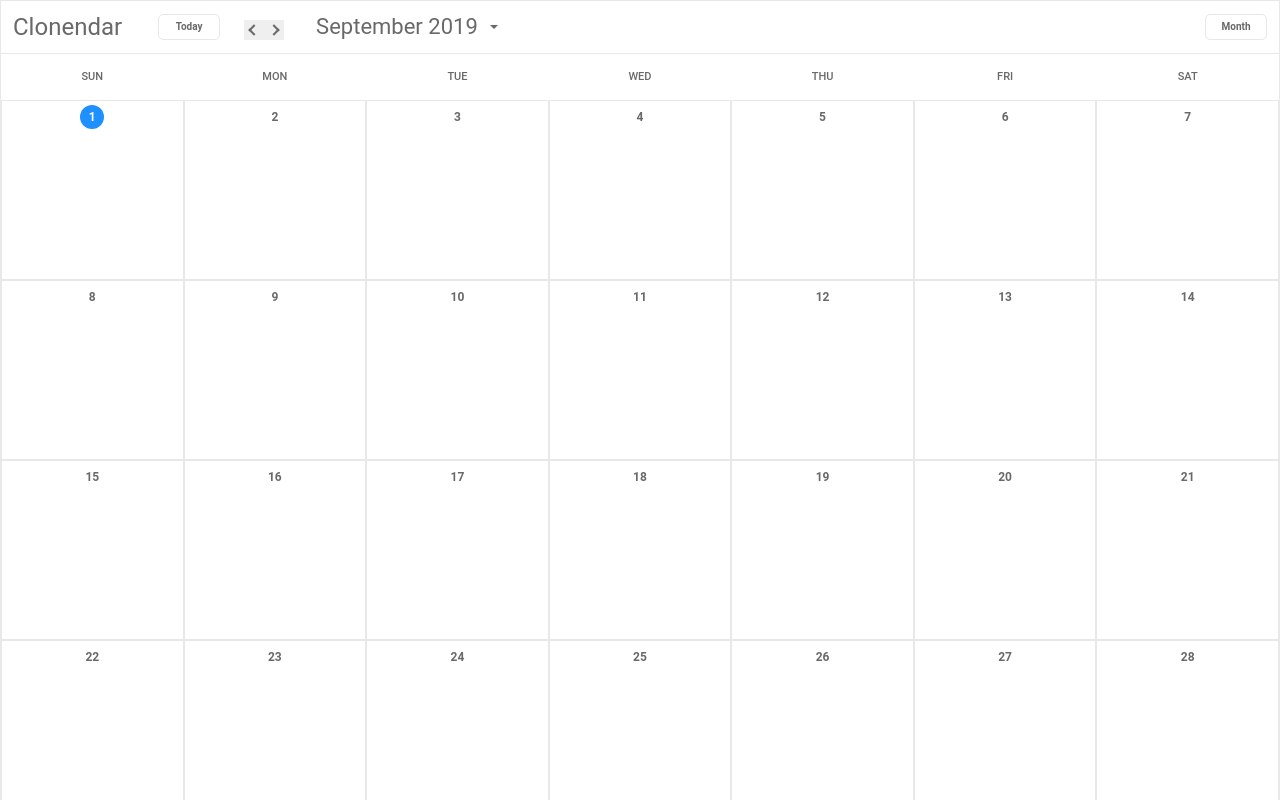
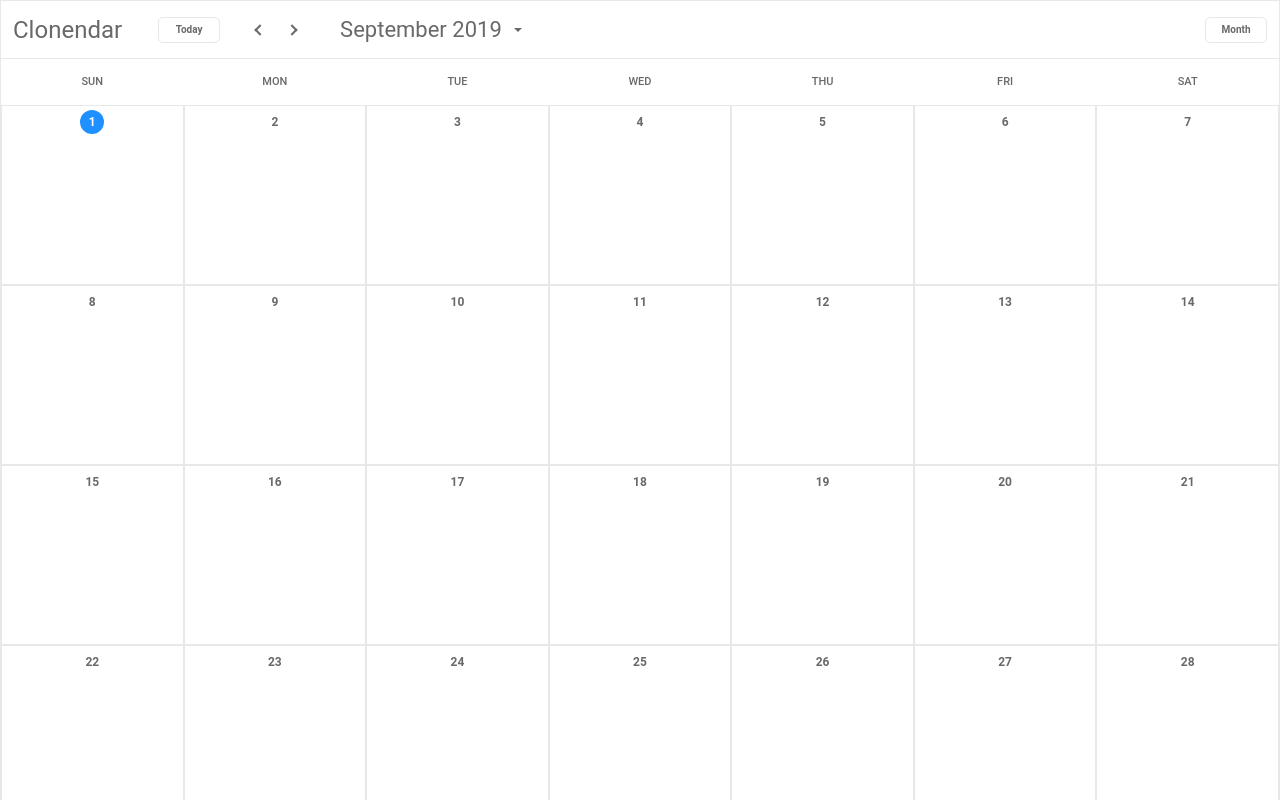
Before and after one commit to panama24/calendar, a React (Create React App) app: page / in a window 1280 px wide. Shown: the top 800 px of the page. Built offline with nearby package versions, Linux system fonts and the light colour scheme; no server answers.

Commit message:
buncha stuff

```diff
--- a/src/App.js
+++ b/src/App.js
@@ -60,9 +60,29 @@ function App() {
   }
 
   const formSubmissionHandler = values => {
-    const { description, endDate, startDate, title } = values;
-    const endDateTime = moment(endDate).format('YYYY/MM/DD HH:mm:ss');
-    const startDateTime = moment(startDate).format('YYYY/MM/DD HH:mm:ss');
+    const { description, endDate, endTime, startDate, startTime, title } = values;
+    const endDateTime = moment(`${endDate} ${endTime}`, 'MMM DD, YYYY HH:mm').format('YYYY/MM/DD HH:mm:ss');
+    const startDateTime = moment(`${startDate} ${startTime}`, 'MMM DD, YYYY').format('YYYY/MM/DD HH:mm:ss');
+    // const eventDaySpan = Math.abs(moment(startDate, 'MMM DD, YYYY').diff(moment(endDate, 'MMM DD, YYYY'), 'days')) + 1;
+
+    // console.log(startDate, endDate);
+    // const eventArr = Array.from(Array(eventDaySpan)).map((e, i) => {
+      // // console.log(moment(startDate).add(i, 'days').format('YYYY/MM/DD HH:mm:ss'));
+      // const endDateTime = moment(endDate)
+        // .add(i, 'days')
+        // .format('YYYY/MM/DD HH:mm:ss');
+      // const startDateTime = moment(startDate)
+        // .add(i, 'days')
+        // .format('YYYY/MM/DD HH:mm:ss');
+      // return {
+        // description,
+        // endDateTime,
+        // startDateTime,
+        // title,
+        // type: eventAction.type,
+      // }
+    // })
+    // console.log(eventArr);
 
     fetch('http://localhost:3001/events', {
       method: 'post',
--- a/src/components/calendar/styles.js
+++ b/src/components/calendar/styles.js
@@ -126,8 +126,15 @@ const StyledNavigation = styled.button`
   border: none;
   color: ${DARK_GREY};
   cursor: pointer;
-  font-size: 24px;
   margin: ${({ margin }) => margin && margin};
+  background: ${WHITE};
+  border-radius: 30px;
+  padding: 12px;
+
+  &:hover {
+    background: ${HOVER_GREY};
+    padding: 12px;
+  }
 
   &:focus {
     outline: none;
--- a/src/components/form/index.js
+++ b/src/components/form/index.js
@@ -19,11 +19,9 @@ import {
 import { Button } from '../shared/button';
 
 const TimeInputs = ({ endTime, handleInputChange, startTime, togglingEventAction }) => startTime ?  (
-  // onBlur doesn't work
   <>
     <Time
       name='startTime'
-      onBlur={e => togglingEventAction({ [e.target.name]: e.target.value })}
       onChange={handleInputChange}
       placeholder={startTime}
       type='text'
@@ -70,8 +68,8 @@ const getStartEndDates = day => {
 const initialState = day => ({
   title: '',
   description: '',
-  startDate: day,
-  endDate: day,
+  startDate: moment(day).format('MMM DD, YYYY'),
+  endDate: moment(day).format('MMM DD, YYYY'),
   startTime: '',
   endTime: '',
 });
@@ -85,15 +83,15 @@ const Form = ({ clearFormValues, formSubmissionHandler, day, togglingEventAction
 
   const handleTimeSelect = () => {
     const { endDate, startDate } = getStartEndDates(day);
-    const formatStart = moment(startDate).format('hh:mm a');
-    const formatEnd = moment(endDate).format('hh:mm a');
+    const formatStart = moment(startDate)
+      .format('hh:mm a');
+    const formatEnd = moment(endDate)
+      .format('hh:mm a');
 
     togglingEventAction({ end: formatEnd, start: formatStart })
 
     setFormValues({
       ...formValues,
-      endDate,
-      startDate,
       startTime: formatStart,
       endTime: formatEnd,
     });
@@ -111,7 +109,7 @@ const Form = ({ clearFormValues, formSubmissionHandler, day, togglingEventAction
     startDate,
     startTime,
     title,
-    } = formValues;
+  } = formValues;
   return (
     <FormWrapper>
       <form>
@@ -142,13 +140,12 @@ const Form = ({ clearFormValues, formSubmissionHandler, day, togglingEventAction
               <DateInput
                 name="startDate"
                 onChange={handleInputChange}
-                placeholder={moment(startDate).format('MMM DD, YYYY')}
+                placeholder={startDate}
                 type="text"
-                value={moment(startDate).format('MMM DD, YYYY')}
+                value={startDate}
               />
               <TimeInputs
                 endTime={endTime}
-                formValues={formValues}
                 handleInputChange={handleInputChange}
                 startTime={startTime}
                 togglingEventAction={togglingEventAction}
@@ -156,9 +153,9 @@ const Form = ({ clearFormValues, formSubmissionHandler, day, togglingEventAction
               <DateInput
                 name="endDate"
                 onChange={handleInputChange}
-                placeholder={moment(endDate).format('MMM DD, YYYY')}
+                placeholder={endDate}
                 type="text"
-                value={moment(endDate).format('MMM DD, YYYY')}
+                value={endDate}
               />
             </div>
             <Button
```
Also changed, not shown: src/components/calendar/events.js (+8 -0 lines).
